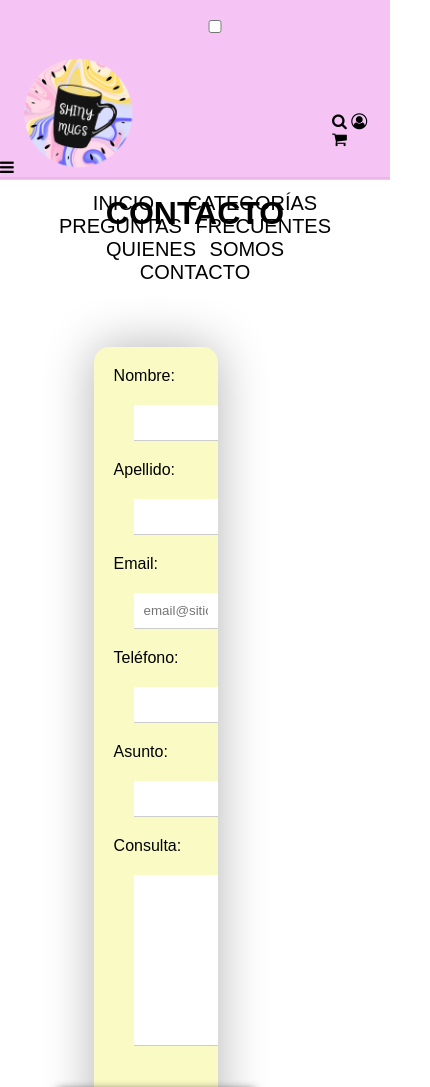
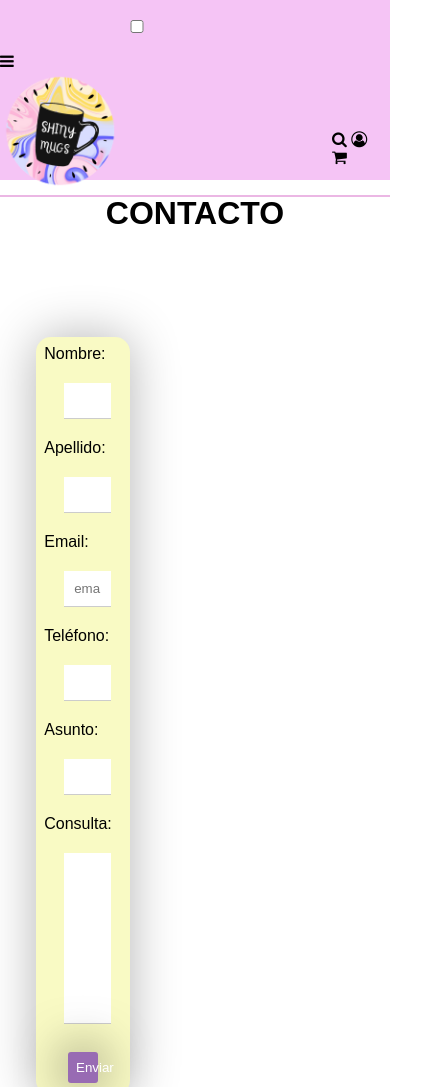
Before and after one commit to VictoriaVigano/MiPrimerDesarrolloWeb, a website: page Páginas/Contacto.html in a window 390 px wide. Shown: the top 1087 px of the page, 430 px wide, since content can reach past the window. Drawn offline with Linux system fonts and the light colour scheme; a web font is replaced by a local one.

Commit message:
cuarto cambio

```diff
--- a/scss/_body.scss
+++ b/scss/_body.scss
@@ -7,6 +7,13 @@
 .logo{
     width: 120px;
 }
+
+.iconos {
+    width: 40px;
+    float: right;
+    margin-right: 18px;
+    margin-top: 60px; }
+
 body{
     font-family: 'Fira Sans Condensed', sans-serif;
     color: black;
--- a/scss/_contacto.scss
+++ b/scss/_contacto.scss
@@ -1,15 +1,14 @@
-.formulario{
+.formulario {
     justify-content: center;
     display: flex;
     width: 80%;
     margin-top: 100px;
-    justify-content: center;
-}
+    justify-content: center; }
 
-form{
+form {
     display: flex;
     flex-wrap: wrap;
-    background-color: rgb(249, 250, 196);
+    background-color: #f9fac4;
     width: 40%;
     height: 80%;
     padding: 20px;
@@ -17,8 +16,7 @@ form{
     align-items: center;
     box-shadow: rgba(0, 0, 0, 0.3) 0px 0px 50px;
     border-radius: 15px;
-    margin-bottom: 100px;
-}
+    margin-bottom: 100px; }
 
 input, textarea{
     border: none;
--- a/scss/_media.scss
+++ b/scss/_media.scss
@@ -45,3 +45,107 @@
         justify-content: space-between;
     }
 }
+
+@media (max-width: 858px){
+    .checkbtn{
+    display: block;
+    }
+    ul {
+      position: fixed;
+      width: 100%;
+      height: 100vh;
+      background: rgb(255, 255, 255);
+      top:80px;
+      left: -100%;
+      text-align: center;
+      transition: all .5s;
+    }
+    nav ul li{
+      display: block;
+      margin: 50px 0;
+      line-height: 30px;
+
+    }
+    nav ul li a{
+      font-size: 20px;
+    }
+    li a:hover, li a.active{
+      background: none;
+      color: black;
+    }
+
+    .checkbtn:checked ~ ul{
+      left: 0;
+
+    }
+
+    .formulario {
+      justify-content: center;
+      display: flex;
+      width: 80%;
+      margin-top: 90px;
+      justify-content: center; }
+
+    form {
+      width: 80%;
+      height: 30%;
+      padding: 10px;
+
+      border-radius: 15px;
+      margin-bottom: 100px; }
+
+    input, textarea {
+        padding: 10px;
+        width: 60%;
+        margin: 20px;
+      }
+
+    .videoTaza {
+          width: 400px;
+          padding: 10px;
+          height: 10%;
+          margin-left: 15px; }
+    h4{
+      font-size: 15px;
+      }
+
+    .carritoC{
+      width: 10px;
+    }
+
+  }
+
+  @media (min-width: 320px) and (max-width: 480px) {
+
+    .formulario {
+      width: 40%;
+      margin-top: 90px;
+      margin-left: 5px;
+      }
+
+    form {
+
+      width: 60%;
+      height: 20%;
+      padding: 8px;
+      border-radius: 15px;
+      margin-bottom: 100px; }
+
+      input, textarea {
+        padding: 10px;
+        width: 60%;
+        margin: 20px;
+      }
+
+        .botonEnviar {
+                  padding: 8px;
+          width: 30px;
+          border-radius: 3px;
+          box-shadow: rgba(0, 0, 0, 0.7) 0px 0px 50px;
+          margin: 4px 0px;
+          }
+
+          h4{
+            font-size: 15px;
+          }
+  }
```
Also changed, not shown: Estilos/style.css.
